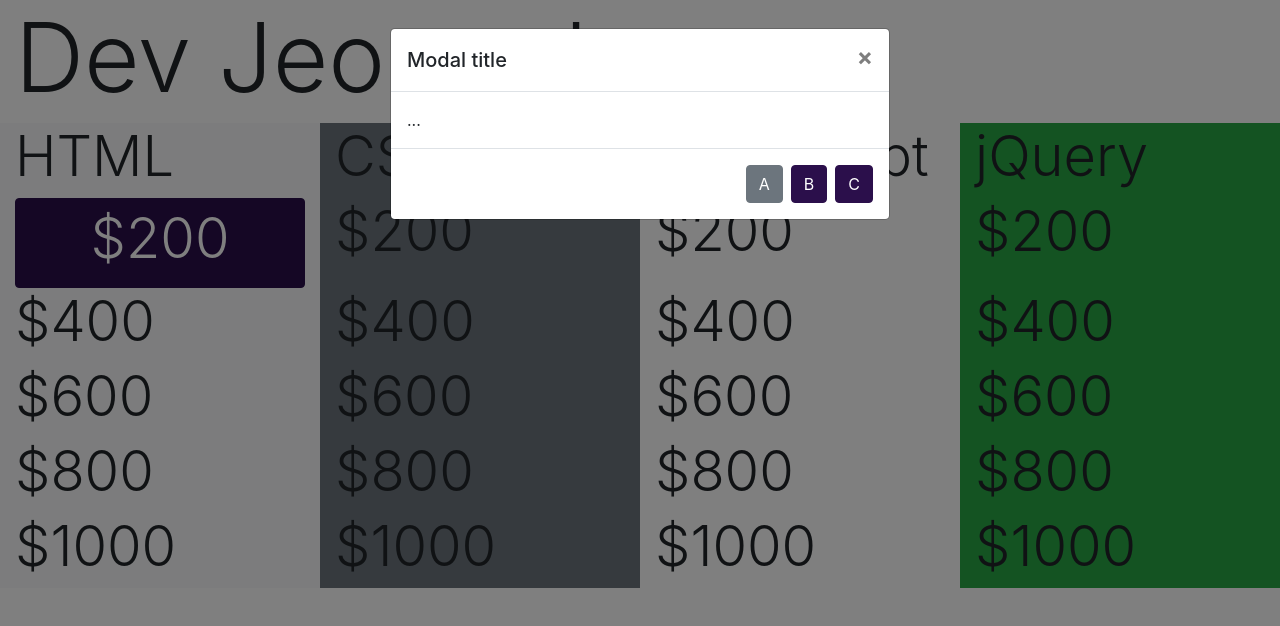
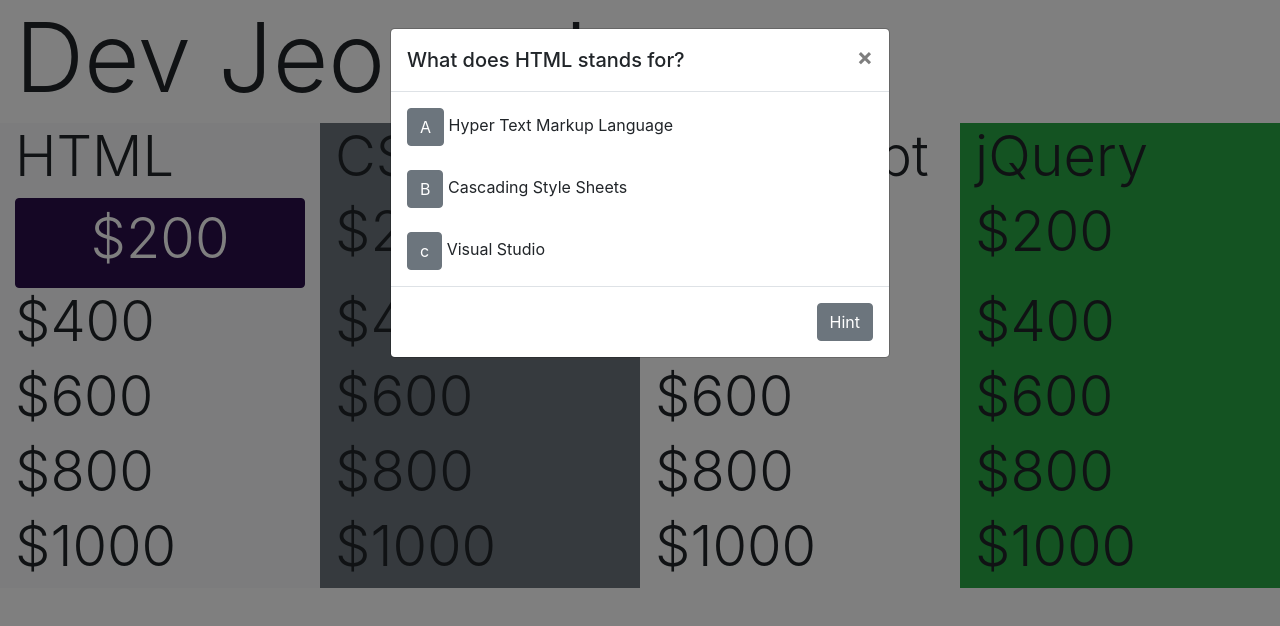
Before and after one commit to elshack09/Jeopardy-Project, a website: page index.html in a window 1280 px wide. Both pictures are taken after a click on the button "$200". Drawn offline with nearby package versions, Linux system fonts and the light colour scheme; files that its build step writes are made by us from their sources.

Commit message:
tooltip on modal hint button working

```diff
--- a/index.html
+++ b/index.html
@@ -42,18 +42,20 @@
                     <div class="modal-dialog" role="document">
                         <div class="modal-content">
                             <div class="modal-header">
-                            <h5 class="modal-title" id="exampleModal3Label">Modal title</h5>
-                            <button type="button" class="close" data-dismiss="modal" aria-label="Close">
+                                <h5 class="modal-title" id="exampleModal3Label">What does HTML stands for?</h5>
+                                <button type="button" class="close" data-dismiss="modal">
                                     <span aria-hidden="true">×</span>
                                 </button>
                             </div>
                             <div class="modal-body">
-                            ...
+                                    <button type="button" class="btn btn-secondary" data-dismiss="modal">A</button> <span>Hyper Text Markup Language</span><br><br>
+                                    <button type="button" class="btn btn-secondary" data-dismiss="modal">B</button> <span>Cascading Style Sheets</span><br><br>
+                                    <button type="button" class="btn btn-secondary" data-dismiss="modal">c</button> <span>Visual Studio</span>
                             </div>
                             <div class="modal-footer">
-                            <button type="button" class="btn btn-secondary" data-dismiss="modal">A</button>
-                            <button type="button" class="btn btn-primary" data-dismiss="modal">B</button>
-                            <button type="button" class="btn btn-primary" data-dismiss="modal">C</button>
+                                <button type="button" class="btn btn-secondary" data-toggle="tooltip"
+                                data-placement="top" title="When dogs see their owners.">Hint</button>
+
 
 
 
@@ -167,6 +169,7 @@
         crossorigin="anonymous"></script>
     <script src="https://stackpath.bootstrapcdn.com/bootstrap/4.1.1/js/bootstrap.min.js" integrity="sha384-smHYKdLADwkXOn1EmN1qk/HfnUcbVRZyYmZ4qpPea6sjB/pTJ0euyQp0Mk8ck+5T"
         crossorigin="anonymous"></script>
+    <script src="/javascript/jeopardy.js"></script>
 
 
 </body>
--- a/javascript/jeopardy.js
+++ b/javascript/jeopardy.js
@@ -0,0 +1,3 @@
+$(function(){
+    $('[data-toggle="tooltip"]').tooltip();
+  });
```
Lines whose indentation alone changed are shown as unchanged.
